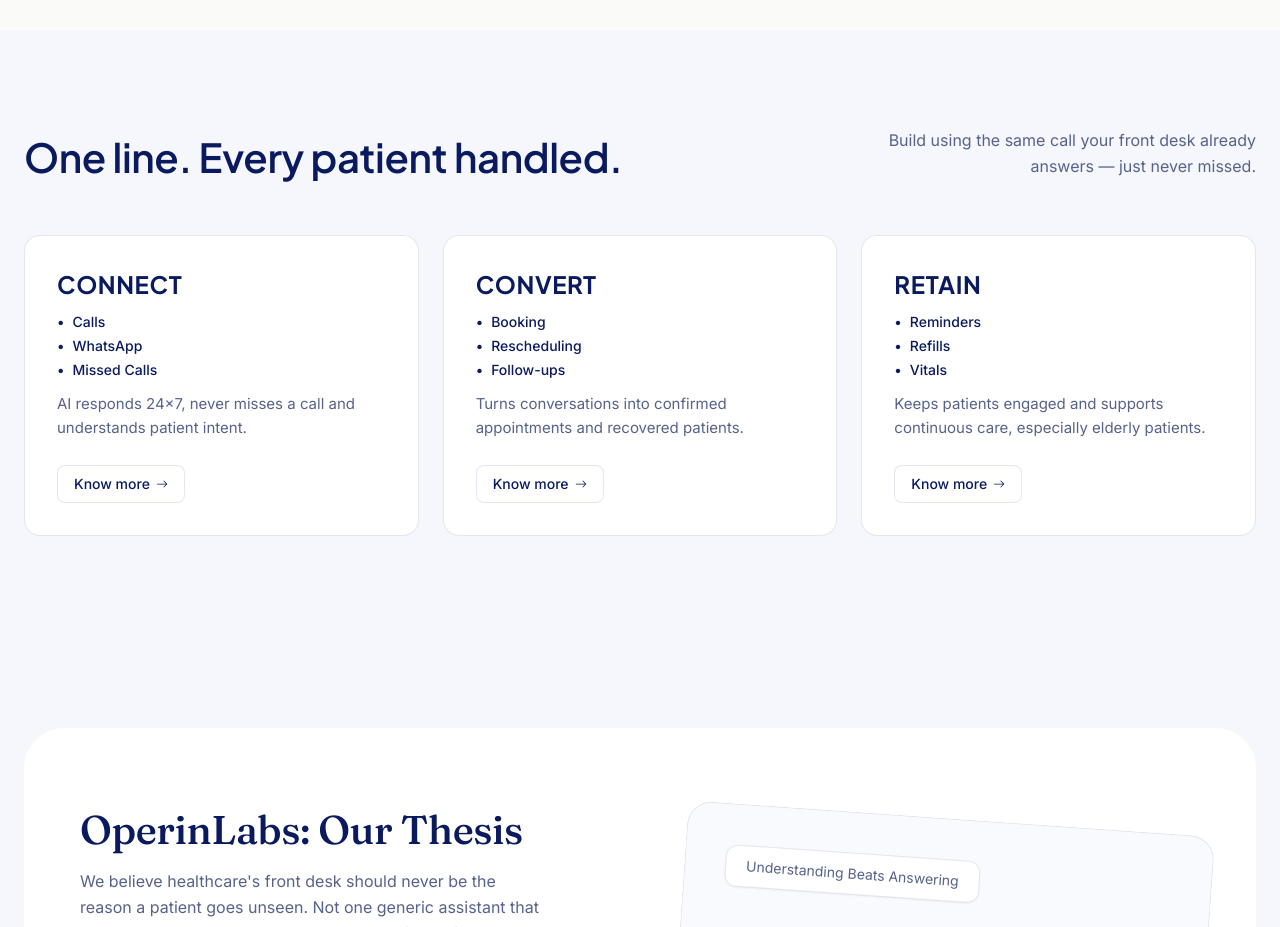
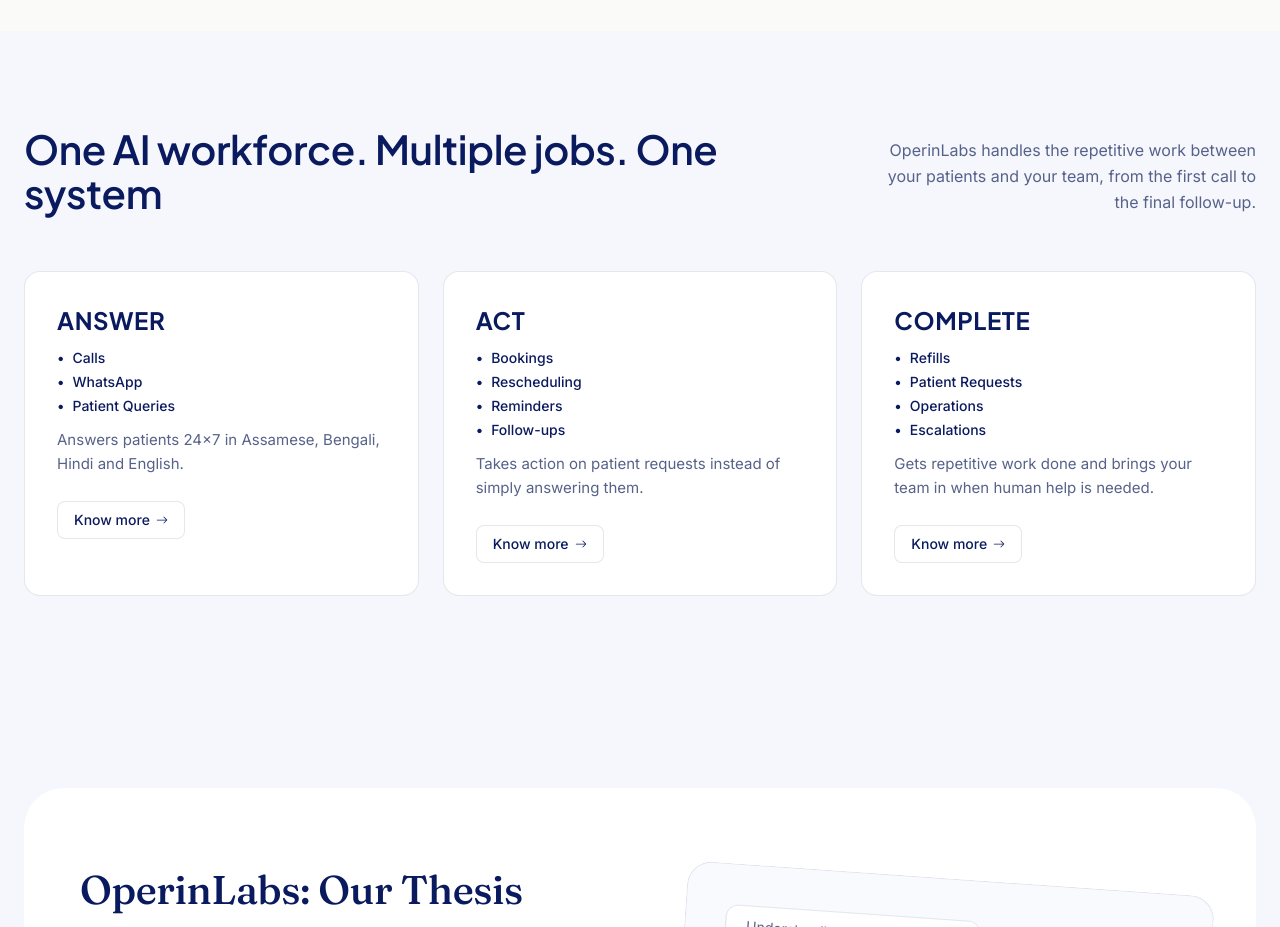
Before and after one commit to OperinLabs/OperinLabs-Landing-Page, a React (Vite) app: page / in a window 1280 px wide. Shown: the part 1380-2307 px from the top of the page. Built offline with nearby package versions, Linux system fonts and the light colour scheme.

Commit message:
Update Product.tsx

```diff
--- a/src/components/Product.tsx
+++ b/src/components/Product.tsx
@@ -4,19 +4,19 @@
 
 const boxes = [
   {
-    heading: "Connect",
-    tags: ["Calls", "WhatsApp", "Missed Calls"],
-    body: "AI responds 24×7, never misses a call and understands patient intent.",
+    heading: "Answer",
+    tags: ["Calls", "WhatsApp", "Patient Queries"],
+    body: "Answers patients 24×7 in Assamese, Bengali, Hindi and English.",
   },
   {
-    heading: "Convert",
-    tags: ["Booking", "Rescheduling", "Follow-ups"],
-    body: "Turns conversations into confirmed appointments and recovered patients.",
+    heading: "Act",
+    tags: ["Bookings", "Rescheduling", "Reminders", "Follow-ups"],
+    body: "Takes action on patient requests instead of simply answering them.",
   },
   {
-    heading: "Retain",
-    tags: ["Reminders", "Refills", "Vitals"],
-    body: "Keeps patients engaged and supports continuous care, especially elderly patients.",
+    heading: "Complete",
+    tags: ["Refills", "Patient Requests", "Operations", "Escalations"],
+    body: "Gets repetitive work done and brings your team in when human help is needed.",
   },
 ];
 
@@ -32,11 +32,11 @@
           className="flex flex-col justify-between gap-4 sm:flex-row sm:items-end"
         >
           <h2 className="font-jakarta font-semibold text-ink text-[32px] sm:text-[40px] leading-[1.1] tracking-[-0.01em]">
-            One line. Every patient handled.
+            One AI workforce. Multiple jobs. One system
           </h2>
           <p className="max-w-[38ch] text-base leading-relaxed text-ink-soft sm:text-right">
-            Build using the same call your front desk already answers —
-            just never missed.
+            OperinLabs handles the repetitive work between your patients and
+            your team, from the first call to the final follow-up.
           </p>
         </motion.div>
 
```
